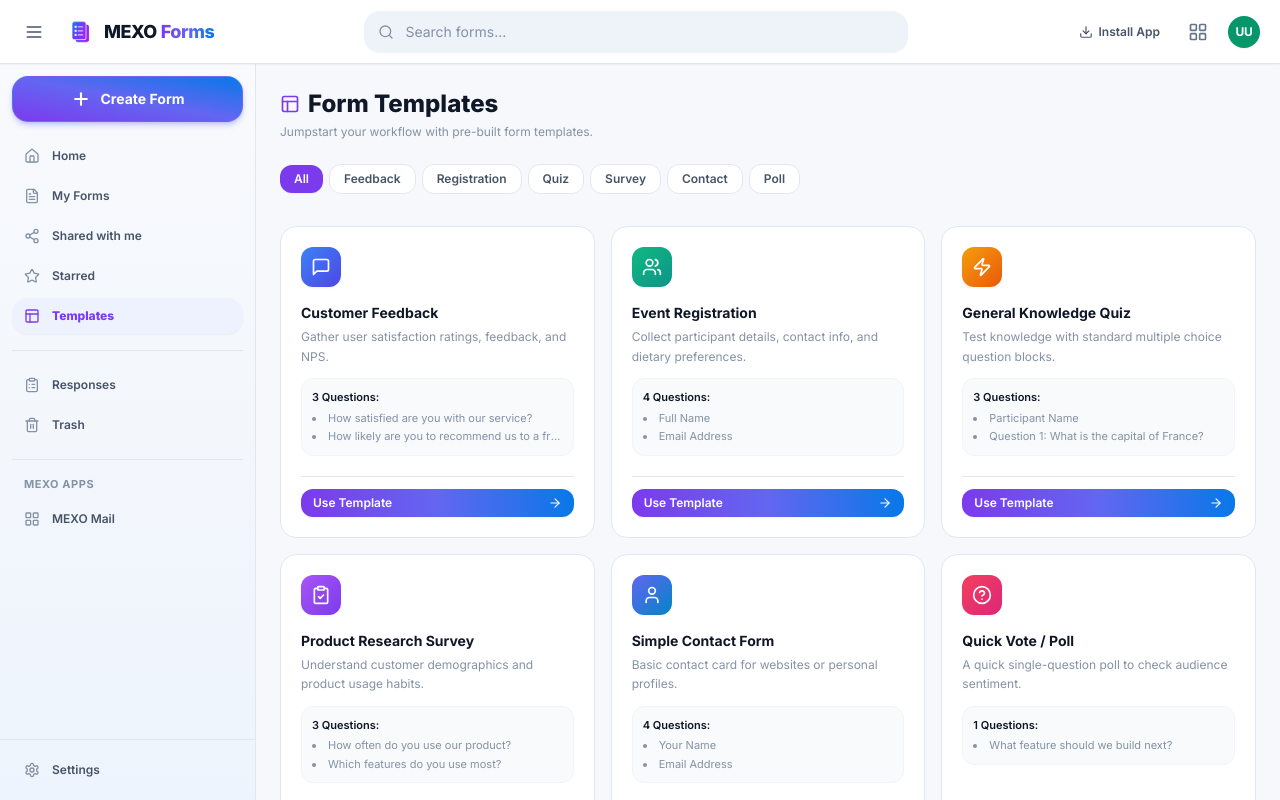
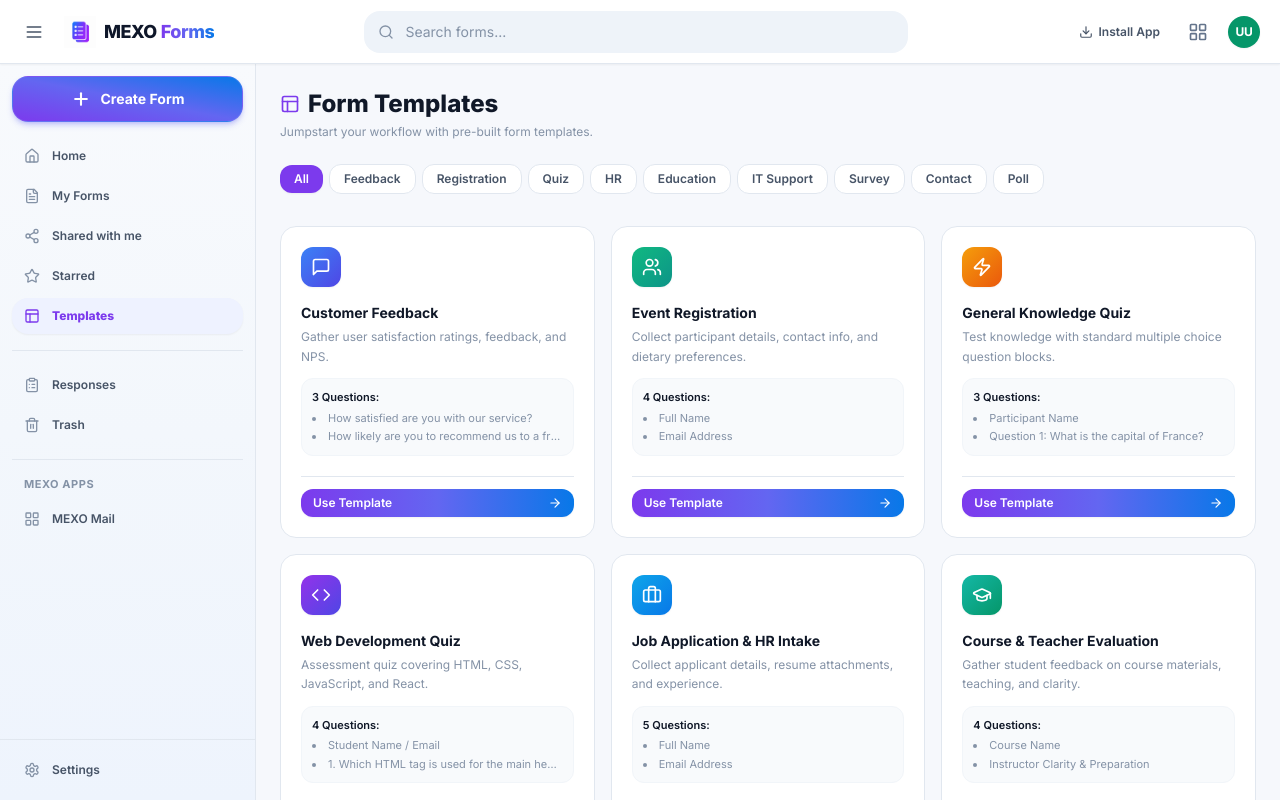
Before and after one commit to cmmanikandan/mexo-forms, a React (Vite) app: page /templates in a window 1280 px wide. Built offline with nearby package versions, Linux system fonts and the light colour scheme; sample sign-in values are in the browser's storage.

Commit message:
fix: datetime-local ISO formatting in FormSettingsPage and add Web Dev, HR, Education, and IT templates

```diff
--- a/src/pages/forms/FormSettingsPage.tsx
+++ b/src/pages/forms/FormSettingsPage.tsx
@@ -42,6 +42,18 @@ export const FormSettingsPage: React.FC = () => {
     submission_attachment_name: '',
   });
 
+  const formatDatetimeLocal = (isoStr?: string | null): string => {
+    if (!isoStr) return '';
+    const d = new Date(isoStr);
+    if (isNaN(d.getTime())) return isoStr.replace(' ', 'T').slice(0, 16);
+    const year = d.getFullYear();
+    const month = String(d.getMonth() + 1).padStart(2, '0');
+    const day = String(d.getDate()).padStart(2, '0');
+    const hours = String(d.getHours()).padStart(2, '0');
+    const mins = String(d.getMinutes()).padStart(2, '0');
+    return `${year}-${month}-${day}T${hours}:${mins}`;
+  };
+
   useEffect(() => {
     if (!id) return;
     formService.getForm(id).then(f => {
@@ -60,8 +72,8 @@ export const FormSettingsPage: React.FC = () => {
           show_progress_bar: f.show_progress_bar ?? true,
           shuffle_questions: f.shuffle_questions ?? false,
           time_limit_minutes: f.time_limit_minutes ?? 0,
-          starts_at: f.starts_at ? f.starts_at.slice(0, 16) : '',
-          ends_at: f.ends_at ? f.ends_at.slice(0, 16) : '',
+          starts_at: formatDatetimeLocal(f.starts_at),
+          ends_at: formatDatetimeLocal(f.ends_at),
           attachment_url: f.attachment_url || '',
           attachment_name: f.attachment_name || '',
           submission_attachment_url: f.submission_attachment_url || '',
@@ -76,7 +88,15 @@ export const FormSettingsPage: React.FC = () => {
     if (!id) return;
     setSaving(true);
     setSaved(false);
-    const updated = await formService.updateForm(id, formData);
+
+    const payload = {
+      ...formData,
+      time_limit_minutes: Number(formData.time_limit_minutes) || 0,
+      starts_at: formData.starts_at ? new Date(formData.starts_at).toISOString() : null,
+      ends_at: formData.ends_at ? new Date(formData.ends_at).toISOString() : null,
+    };
+
+    const updated = await formService.updateForm(id, payload as any);
     setSaving(false);
     if (updated) {
       setForm(updated);
--- a/src/pages/forms/TemplatesPage.tsx
+++ b/src/pages/forms/TemplatesPage.tsx
@@ -7,7 +7,7 @@ import { formService } from '../../services/formService';
 import { Form } from '../../types/forms';
 import {
   MessageSquare, Users, Zap, ClipboardCheck, User,
-  HelpCircle, Layout, ArrowRight, Star,
+  HelpCircle, Layout, ArrowRight, Star, Briefcase, GraduationCap, Wrench, Code,
 } from 'lucide-react';
 
 interface TemplateItem {
@@ -62,6 +62,63 @@ const TEMPLATES: TemplateItem[] = [
     ],
   },
   {
+    id: 'web_quiz',
+    name: 'Web Development Quiz',
+    category: 'Quiz',
+    description: 'Assessment quiz covering HTML, CSS, JavaScript, and React.',
+    icon: <Code className="w-5 h-5" />,
+    color: 'from-purple-600 to-indigo-600',
+    questions: [
+      { text: 'Student Name / Email', type: 'short_text' },
+      { text: '1. Which HTML tag is used for the main heading?', type: 'multiple_choice', options: ['<h1>', '<head>', '<header>', '<heading>'] },
+      { text: '2. What does CSS stand for?', type: 'multiple_choice', options: ['Cascading Style Sheets', 'Computer Style System', 'Creative Sheet Style', 'Colorful Style Sheets'] },
+      { text: '3. Which JS keyword declares a block-scoped variable?', type: 'multiple_choice', options: ['var', 'let', 'global', 'const'] },
+    ],
+  },
+  {
+    id: 'job_app',
+    name: 'Job Application & HR Intake',
+    category: 'HR',
+    description: 'Collect applicant details, resume attachments, and experience.',
+    icon: <Briefcase className="w-5 h-5" />,
+    color: 'from-sky-500 to-[#0878e8]',
+    questions: [
+      { text: 'Full Name', type: 'short_text' },
+      { text: 'Email Address', type: 'email' },
+      { text: 'Position Applied For', type: 'dropdown', options: ['Frontend Developer', 'Backend Developer', 'UI/UX Designer', 'Product Manager'] },
+      { text: 'Years of Experience', type: 'number' },
+      { text: 'Portfolio / LinkedIn URL', type: 'short_text' },
+    ],
+  },
+  {
+    id: 'course_eval',
+    name: 'Course & Teacher Evaluation',
+    category: 'Education',
+    description: 'Gather student feedback on course materials, teaching, and clarity.',
+    icon: <GraduationCap className="w-5 h-5" />,
+    color: 'from-teal-500 to-emerald-600',
+    questions: [
+      { text: 'Course Name', type: 'short_text' },
+      { text: 'Instructor Clarity & Preparation', type: 'rating' },
+      { text: 'Was the pace of the course appropriate?', type: 'yes_no' },
+      { text: 'What did you like most about this course?', type: 'long_text' },
+    ],
+  },
+  {
+    id: 'it_ticket',
+    name: 'IT Support Ticket & Issue Report',
+    category: 'IT Support',
+    description: 'Log technical issues, priority level, and system details.',
+    icon: <Wrench className="w-5 h-5" />,
+    color: 'from-slate-600 to-slate-800',
+    questions: [
+      { text: 'User Name / Department', type: 'short_text' },
+      { text: 'Issue Category', type: 'dropdown', options: ['Hardware', 'Software', 'Network / Wi-Fi', 'Account Access'] },
+      { text: 'Priority Level', type: 'multiple_choice', options: ['Low', 'Medium', 'High', 'Critical'] },
+      { text: 'Detailed Issue Description', type: 'long_text' },
+    ],
+  },
+  {
     id: 'survey',
     name: 'Product Research Survey',
     category: 'Survey',
@@ -107,7 +164,7 @@ export const TemplatesPage: React.FC = () => {
   const [creating, setCreating] = useState<string | null>(null);
   const [selectedCat, setSelectedCat] = useState<string>('All');
 
-  const categories = ['All', 'Feedback', 'Registration', 'Quiz', 'Survey', 'Contact', 'Poll'];
+  const categories = ['All', 'Feedback', 'Registration', 'Quiz', 'HR', 'Education', 'IT Support', 'Survey', 'Contact', 'Poll'];
 
   const handleUseTemplate = async (tmpl: TemplateItem) => {
     if (!profile) return;
```
